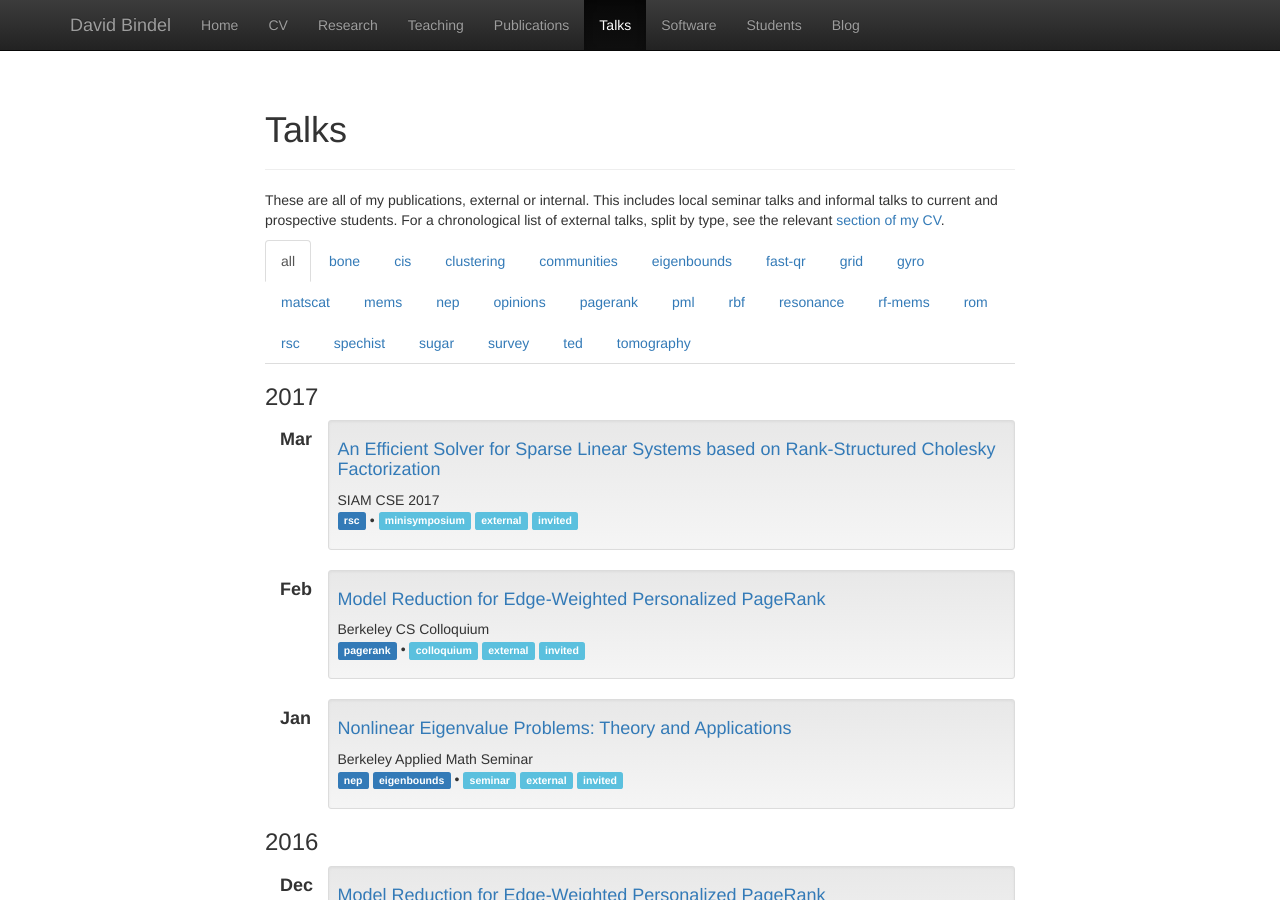
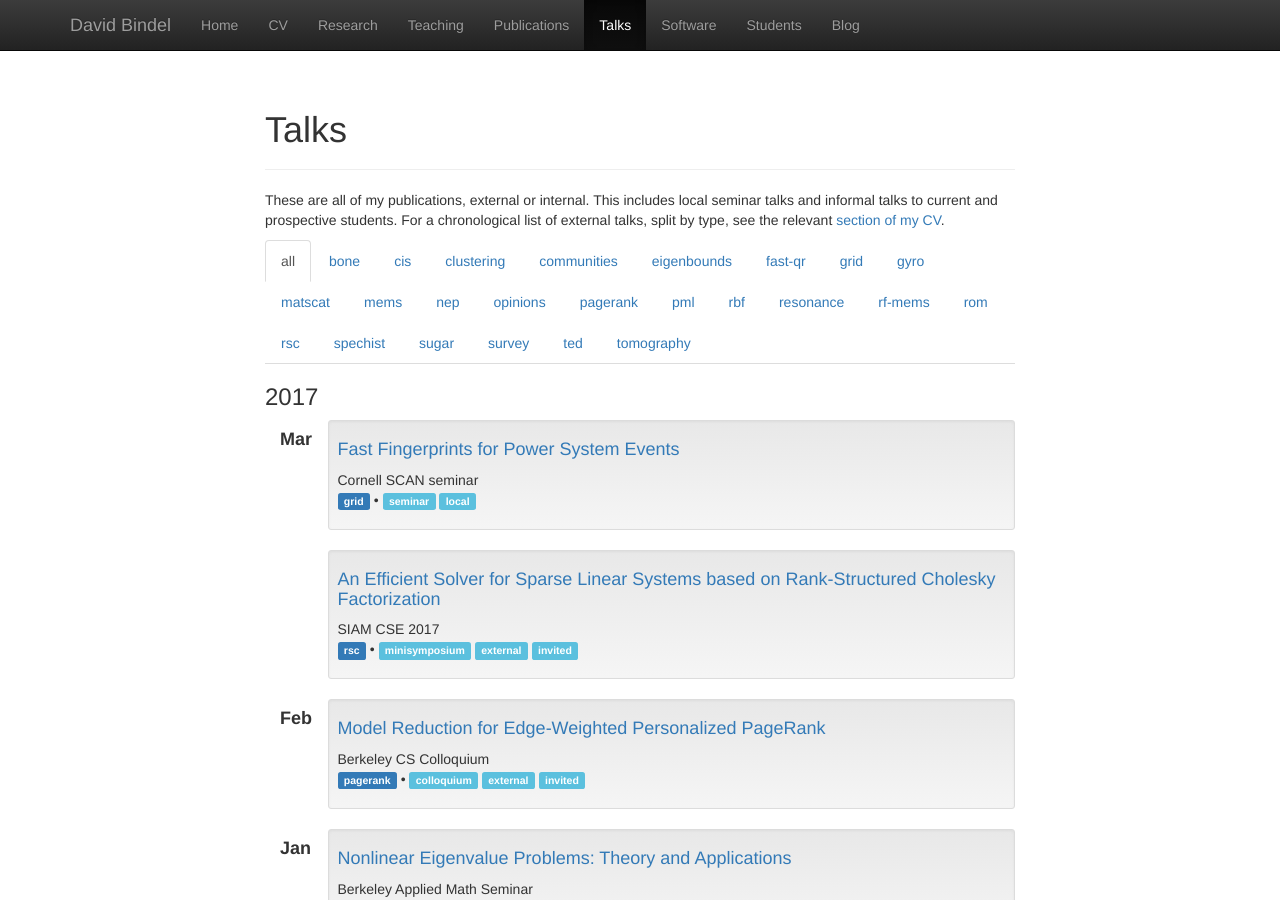
Before and after one commit to dbindel/cornell_web, a Jekyll site: the page built from talks.html, in a window 1280 px wide and 900 px high. Built offline with Jekyll 4.4.1, drawn with Linux system fonts in a browser that asks for light colours; nearby versions of some CDN libraries.

Commit message:
Added SCAN talk.

```diff
--- a/_data/present.yml
+++ b/_data/present.yml
@@ -966,3 +966,9 @@
   tags: [rsc]
   where: SIAM CSE 2017
   type: [minisymposium, external, invited]
+-
+  file: 2017-03-scan/scan-mar17.pdf
+  title: "Fast Fingerprints for Power System Events"
+  tags: [grid]
+  where: Cornell SCAN seminar
+  type: [seminar, local]
```
